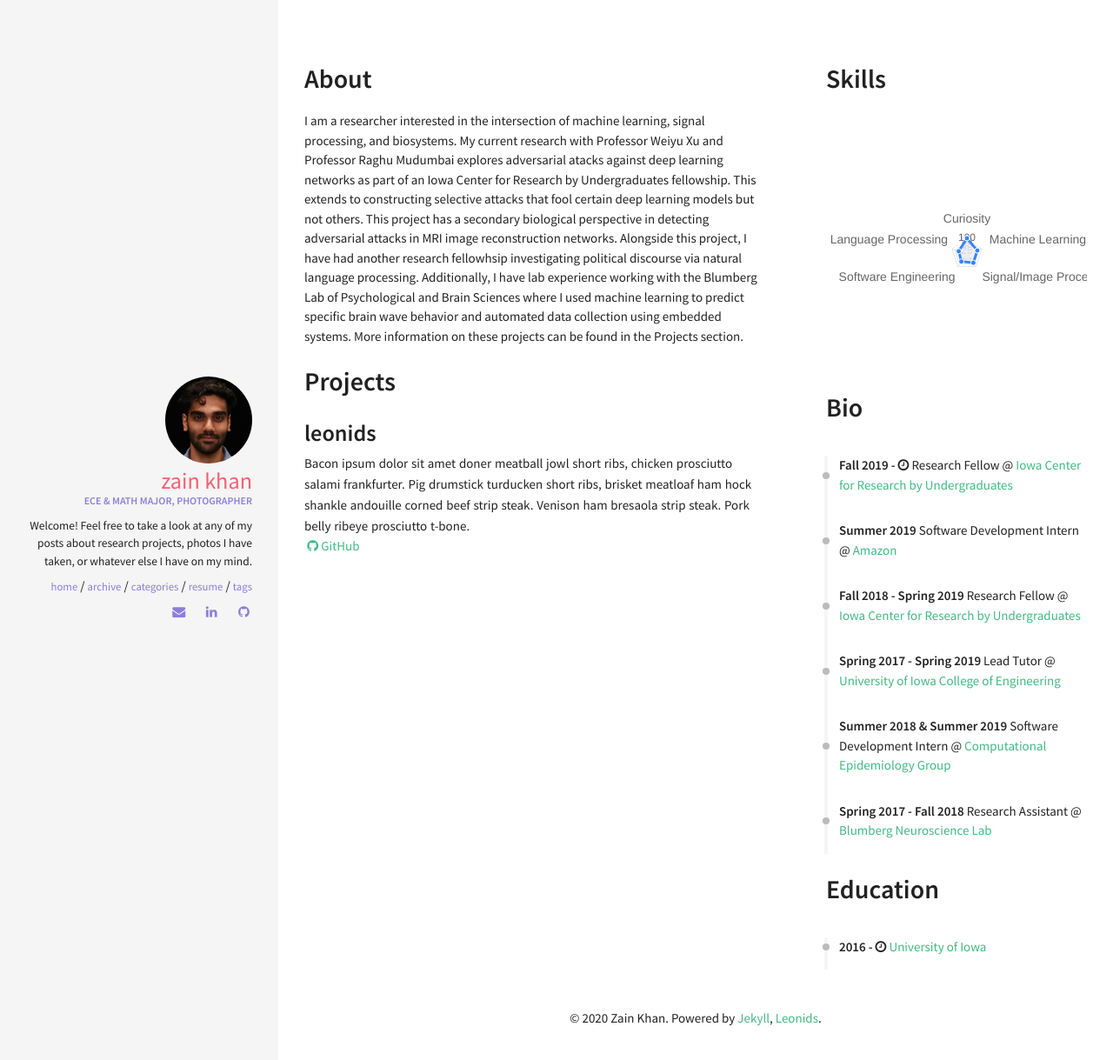
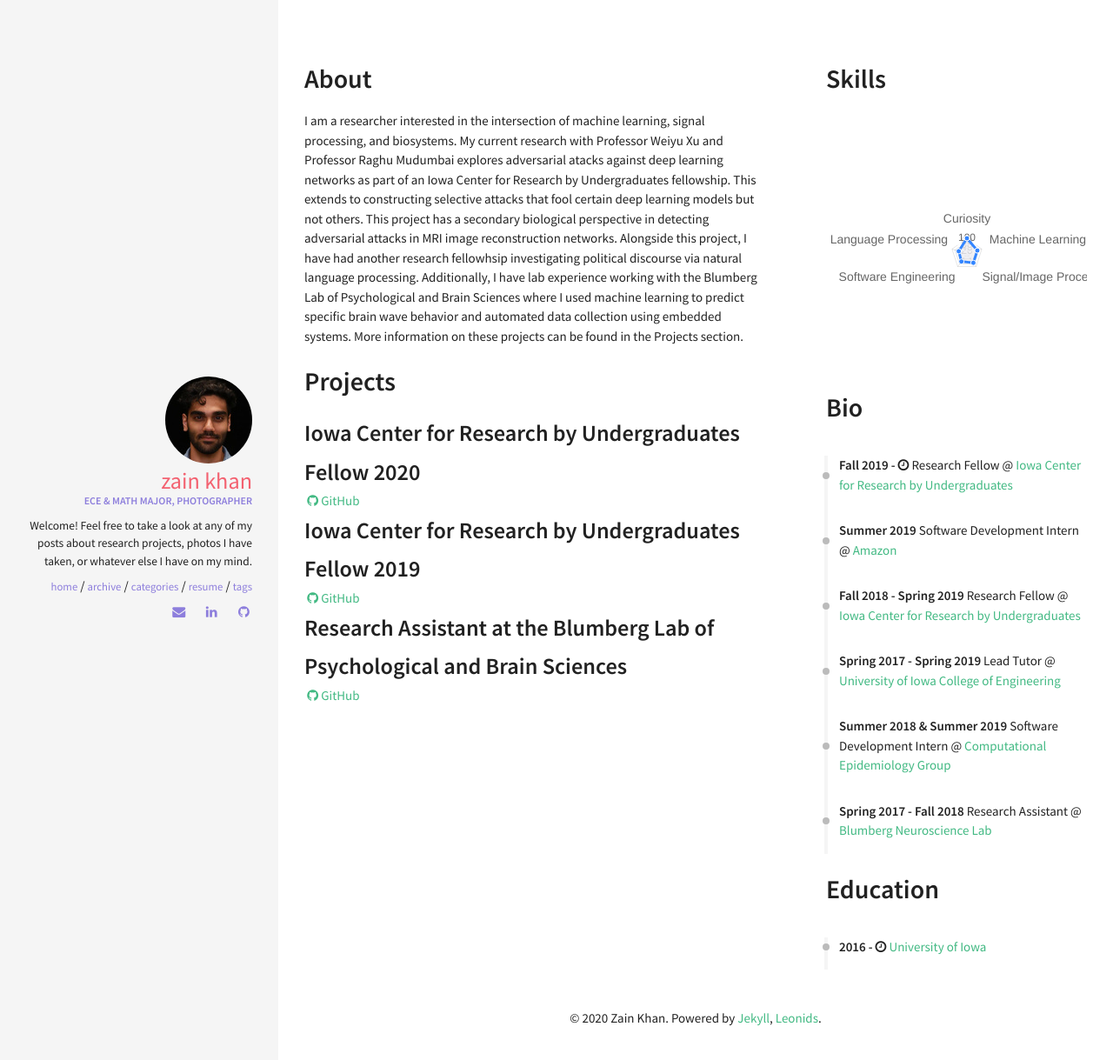
Before and after one commit to zainakh/zainakh.github.io, a Jekyll site: the page built from resume.html, in a window 1280 px wide. Shown: the top 1219 px of the page at 87% size. Built offline with Jekyll 4.4.1, drawn with Linux system fonts in a browser that asks for light colours; nearby versions of some CDN libraries; part of the change alters nothing that is shown.

Commit message:
Finish resume page

```diff
--- a/_data/index/projects.yml
+++ b/_data/index/projects.yml
@@ -1,4 +1,15 @@
-- name: leonids
-  descr: "Bacon ipsum dolor sit amet doner meatball jowl short ribs, chicken prosciutto salami frankfurter. Pig drumstick turducken short ribs, brisket meatloaf ham hock shankle andouille corned beef strip steak. Venison ham bresaola strip steak. Pork belly ribeye prosciutto t-bone."
+- name: Iowa Center for Research by Undergraduates Fellow 2020
+  desc: "To study the decision boundaries of deep learning networks, adversarial attacks are constructed to fool M models while defending n models for varied M and n in this project. Being able to construct these attacks shows that deep learning networks behave differently despite identical training and architecture, providing insight into how deep learning classifiers behave and why they are susceptible to these attacks. The project features a secondary focus in detection of adversarial attacks in an MRI image reconstruction network. If biological data corruption follows a specific pattern where detection is possible, prevention of failure to adversarial inputs is then implied. To view the code, wherein additions are still being made, visit the Github repository below."
   image: pong.png
-  github: https://github.com/renyuanz/leonids
+  github: https://github.com/zainakh/ICRU_2020
+
+
+- name: Iowa Center for Research by Undergraduates Fellow 2019
+  desc: "To compare communication between populations that were supporters/dissenters of a particular candidate, a network of words was constructed around a particular candidate's name using word embedding (Word2Vec). For visualization purposes, only the top ten closest words were considered to the center word, and then the top three words closest to those words were displayed in a connected graph. The data used to create these networks of communication flow were 2 Terabytes of Twitter data collected over the course of the 2016 election cycle. To view the code or an example network, visit the Github repository below."
+  image: pong.png
+  github: https://github.com/zainakh/ICRU_2019
+
+- name: Research Assistant at the Blumberg Lab of Psychological and Brain Sciences
+  desc: "Primarily, I used neural networks for classification of twitch behavior in brain wave data using MATLAB. Secondly, I constructed a automated data collection tool for the lab. This project features the use of four magnetometers placed below each of the limbs of the mice used in experiments. As small magnets are attached to the mice's limbs (which are dangling off a platform suspended above the magentometers), the location data can be collected without the need for manual video tracking. The code, as well as a system diagram, can be viewed at the Github repository below."
+  image: pong.png
+  github: https://github.com/zainakh/magnetometer-data
```
